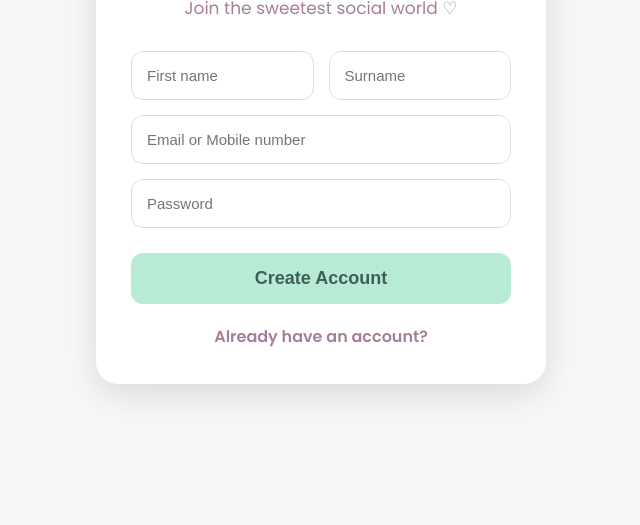
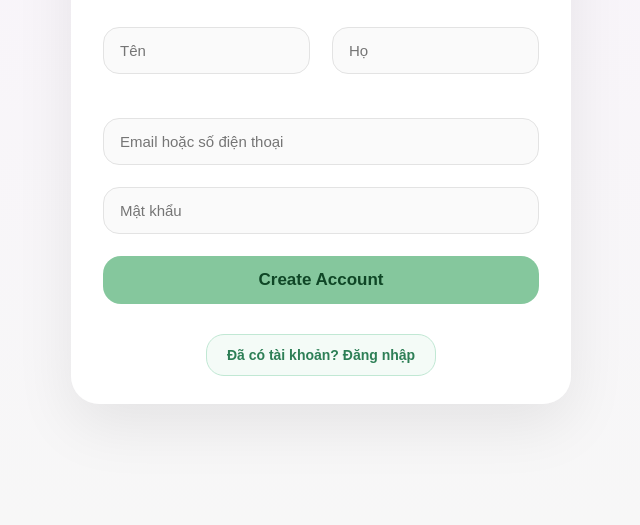
Before and after one commit to MinhhhQuanggg/SocialMedia_, a plain HTML site: page frontend/register.html in a window 1280 px wide. Shown: the part 275-800 px from the top of the page, without its empty margins (319-959 px from the left). Drawn offline with Linux system fonts and the light colour scheme.

Commit message:
feat: add register feature

```diff
--- a/frontend/register.html
+++ b/frontend/register.html
@@ -1,216 +1,130 @@
 <!DOCTYPE html>
-<html lang="en">
+<html lang="vi">
 <head>
 <meta charset="UTF-8">
-<title>Create account • Gummy</title>
+<title>Đăng ký | Gummy</title>
 <link rel="stylesheet" href="css/ui.css">
-
-<link href="https://fonts.googleapis.com/css2?family=Poppins:wght@300;400;600&display=swap" rel="stylesheet">
-
+<link rel="stylesheet" href="css/register.css">
 <style>
   body {
-    background: #F7F7F7;
-    height: 100vh;
-    margin: 0;
+    background: linear-gradient(180deg, #f9f4fb 0%, #f7f7f7 100%);
+    min-height: 100vh;
     display: flex;
     justify-content: center;
-    align-items: center;  /* Căn giữa theo chiều dọc */
-    font-family: 'Poppins', sans-serif;
+    align-items: center;
+    padding: 24px;
   }
 
-  .gummy-register-box {
-    width: 450px;
-    background: white;
-    padding: 35px;
-    border-radius: 22px;
-    box-shadow: 0 10px 35px rgba(0,0,0,0.12);
-    animation: fadeIn 0.6s ease;
+  .auth-page {
+    width: min(500px, 100%);
+    background: rgba(255,255,255,0.97);
+    padding: 36px 32px 28px;
+    border-radius: 28px;
+    box-shadow: 0 22px 60px rgba(0,0,0,0.08);
   }
 
-  @keyframes fadeIn {
-    from { opacity: 0; transform: translateY(15px); }
-    to   { opacity: 1; transform: translateY(0); }
-  }
-
-  .gummy-logo {
-    font-size: 55px;
+  .auth-title {
+    font-family: 'Poppins', sans-serif;
+    font-size: 60px;
     font-weight: 700;
     text-align: center;
     color: #E88DB5;
-    margin-bottom: 10px;
+    margin: 0 0 12px;
   }
 
-  .sub {
+  .auth-subtitle {
     text-align: center;
-    color: #A67E9B;
+    color: #777;
     margin-bottom: 30px;
-    font-size: 17px;
+    font-size: 15px;
   }
 
-  /* INPUT FIELDS */
-  .g-row {
+  .row {
     display: flex;
-    gap: 15px;  /* Tăng khoảng cách giữa 2 ô */
-    margin-bottom: 15px;
+    gap: 22px;
+    margin-bottom: 22px;
   }
 
-  .g-input {
+  .auth-input {
     width: 100%;
-    padding: 15px;
-    border-radius: 12px;
-    border: 1px solid #dcdcdc;
-    background: white;
+    padding: 14px 16px;
+    border-radius: 16px;
+    border: 1px solid #e3e3e3;
+    background: #fafafa;
+    margin-bottom: 22px;
     font-size: 15px;
-    color: #555;
-    transition: 0.25s;
+    color: #333;
+    outline: none;
+    transition: all 0.2s ease;
   }
 
-  .g-input:focus {
-    border-color: #B7EBD6;
-    box-shadow: 0 0 0 3px rgba(183,235,214,0.45);
-    outline: none;
+  .auth-input:focus {
+    border-color: rgba(110, 198, 165, 0.9);
+    box-shadow: 0 0 0 5px rgba(183,235,214,0.25);
   }
 
-  /* Each input has spacing */
-  .g-input.single {
-    margin-bottom: 15px;
+  .auth-button {
+    width: 100%;
+    padding: 14px 16px;
+    border: none;
+    border-radius: 18px;
+    background: #85c79d;
+    color: #0f4626;
+    font-size: 17px;
+    font-weight: 700;
+    cursor: pointer;
+    transition: transform 0.2s ease, background 0.2s ease;
   }
 
-  /* BUTTON */
-  .gummy-btn {
-    width: 100%;
-    padding: 15px;
-    margin-top: 10px;
-    border: none;
-    border-radius: 12px;
-    background: #B7EBD6;
-    color: #3f5f56;
-    font-size: 18px;
-    font-weight: 700;
-    cursor: pointer;
-    transition: 0.25s;
+  .auth-button:hover {
+    transform: translateY(-1px);
+    background: #7bc48a;
   }
 
-  .gummy-btn:hover {
-    background: #AEE4CD;
-    transform: translateY(-3px);
-    box-shadow: 0 8px 15px rgba(0,0,0,0.12);
+  .auth-link-wrap {
+    text-align: center;
+    margin-top: 20px;
+    color: #666;
+    font-size: 14px;
   }
 
-  /* LINK */
-  .g-login-link {
-    text-align: center;
-    margin-top: 20px;
+  .auth-link {
+    display: inline-block;
+    margin-top: 10px;
+    padding: 12px 20px;
+    border-radius: 18px;
+    border: 1px solid #c1e8d4;
+    color: #2d7f56;
+    font-weight: 700;
+    background: #f4fbf7;
   }
 
-  .g-login-link a {
-    color: #A67E9B;
-    font-weight: 600;
-    font-size: 16px;
-    transition: 0.2s;
+  .auth-link:hover {
+    background: #e8f7ee;
   }
+</style>
+</head>
+<body>
+  <div class="auth-page">
+    <div class="auth-title">GUMMY</div>
+    <div class="auth-subtitle">Tạo tài khoản mới và bắt đầu chia sẻ những khoảnh khắc ngọt ngào.</div>
 
-  .g-login-link a:hover {
-    color: #8f6e89;
-  }
+    <form id="registerForm">
+      <div class="row">
+        <input id="first_name" class="auth-input" type="text" placeholder="Tên" autocomplete="given-name">
+        <input id="last_name" class="auth-input" type="text" placeholder="Họ" autocomplete="family-name">
+      </div>
+      <input id="reg_email" class="auth-input" type="email" placeholder="Email hoặc số điện thoại" autocomplete="email">
+      <input id="reg_password" class="auth-input" type="password" placeholder="Mật khẩu" autocomplete="new-password">
+      <button type="submit" class="auth-button">Create Account</button>
+    </form>
 
-  /* Toast notification */
-  .toast-container {
-    position: fixed;
-    top: 20px;
-    right: 20px;
-    z-index: 99999;
-    pointer-events: none;
-  }
+    <div class="auth-link-wrap">
+      <a class="auth-link" href="login.html">Đã có tài khoản? Đăng nhập</a>
+    </div>
+  </div>
 
-  .toast {
-    background: white;
-    padding: 16px 20px;
-    border-radius: 12px;
-    box-shadow: 0 4px 12px rgba(0,0,0,0.15);
-    margin-bottom: 10px;
-    display: flex;
-    align-items: center;
-    gap: 12px;
-    min-width: 300px;
-    pointer-events: auto;
-    opacity: 1;
-    transform: translateX(0);
-    animation: slideIn 0.3s ease forwards;
-  }
-
-  @keyframes slideIn {
-    from {
-      transform: translateX(400px);
-      opacity: 0;
-    }
-    to {
-      transform: translateX(0);
-      opacity: 1;
-    }
-  }
-
-  .toast.success {
-    border-left: 4px solid #4DB49F;
-  }
-
-  .toast.success .toast-icon {
-    color: #4DB49F;
-  }
-
-  .toast.error {
-    border-left: 4px solid #E88DB5;
-  }
-
-  .toast.error .toast-icon {
-    color: #E88DB5;
-  }
-
-  .toast-icon {
-    font-size: 20px;
-    font-weight: bold;
-  }
-
-  .toast-message {
-    flex: 1;
-    font-size: 14px;
-    color: #333;
-  }
-
-</style>
-
-</head>
-
-<body>
-
-<div class="toast-container" id="toastContainer"></div>
-
-<div class="gummy-register-box">
-
-  <div class="gummy-logo">Gummy</div>
-  <div class="sub">Join the sweetest social world ♡</div>
-
-  <form id="registerForm" onsubmit="return false;">
-    <div class="g-row">
-      <input id="reg_firstname" class="g-input" placeholder="First name">
-      <input id="reg_lastname" class="g-input" placeholder="Surname">
-    </div>
-
-    <input id="reg_email" class="g-input single" placeholder="Email or Mobile number" required>
-    <input id="reg_password" class="g-input single" placeholder="Password" type="password" required>
-
-    <button type="submit" class="gummy-btn">Create Account</button>
-
-    <div class="g-login-link">
-      <a href="login.html">Already have an account?</a>
-    </div>
-  </form>
-
-</div>
-
-<script src="config.js"></script>
-<script src="js/api/api.base.js"></script>
-<script src="js/auth-shared.js"></script>
-<script src="js/pages/auth.js"></script>
+  <script src="js/auth-shared.js"></script>
+  <script src="js/pages/auth.js"></script>
 </body>
 </html>
```
